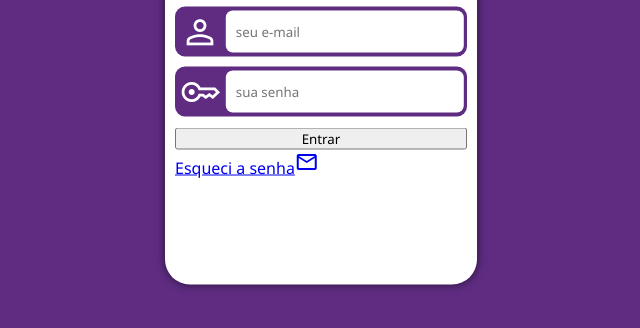
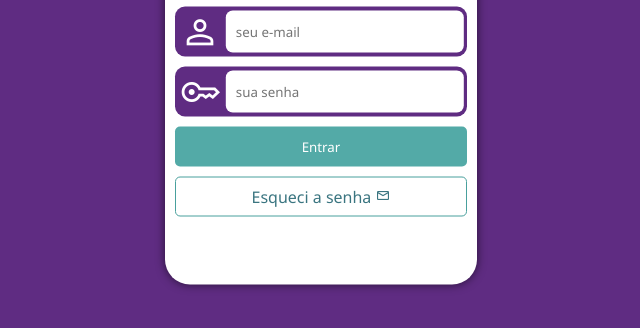
Before and after one commit to gabriel-txt/projeto-login, a plain HTML site: page index.html in a window 1280 px wide. Shown: the part 438-766 px from the top of the page, without its empty margins (319-959 px from the left). Drawn offline with nearby package versions, Linux system fonts and the light colour scheme.

Commit message:
style completed

```diff
--- a/estilos/default.css
+++ b/estilos/default.css
@@ -63,8 +63,32 @@ body {
                 }
                 > div#buttonfield {
                     margin-top: 10px;
-                    > .button {
+                    > input {
                         width: 292px;
+                        height: 40px;
+                        background-color: #53AAA7;
+                        color: white;
+                        border: none;
+                        border-radius: 5px;
+                    }
+                    > input:hover {
+                        background-color: #3A7580;
+                    }
+                    > a {
+                        display: block;
+                        padding: 8px;
+                        margin-top: 10px;
+                        text-align: center;
+                        text-decoration: none;
+                        border: 1px solid #49A09D;
+                        border-radius: 5px;
+                        color: #3A7580;
+                        > i {
+                            font-size: 15px;
+                        }
+                    }
+                    > a:hover {
+                        background-color: #94CFCD;
                     }
                 }
             }
```
Also changed, not shown: index.html (+1 -1 lines).
